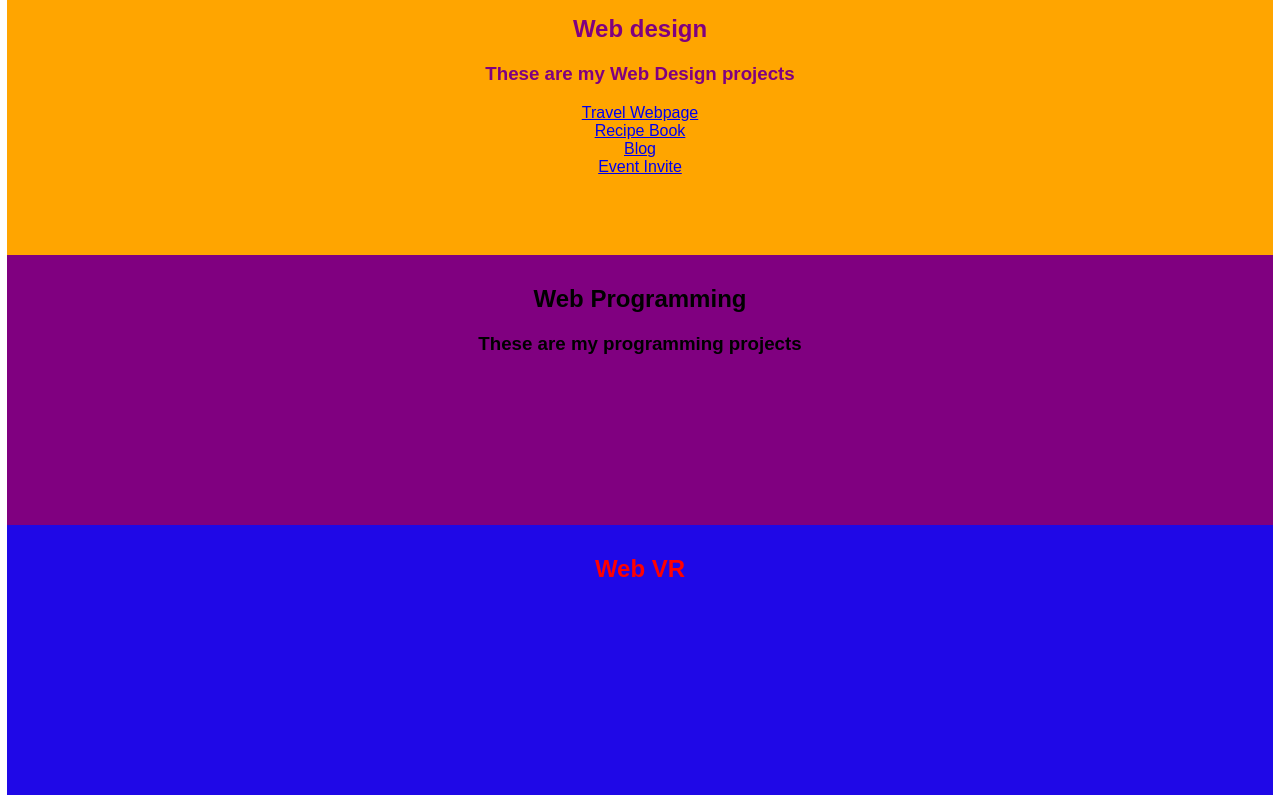
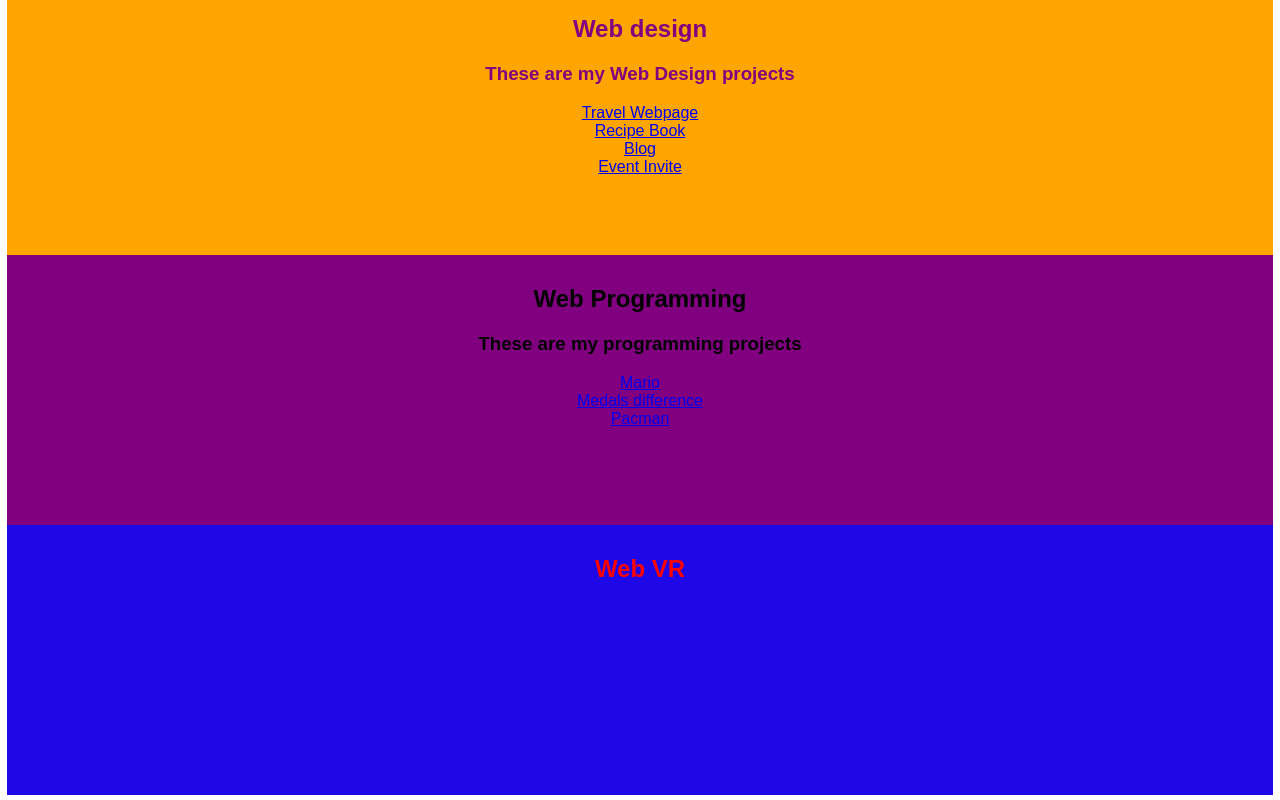
Before and after one commit to asfmcs/portfolio-22paez6490, a plain HTML site: page index.html in a window 1280 px wide. Shown: the part 926-1726 px from the top of the page. Drawn offline with Linux system fonts and the light colour scheme.

Commit message:
Update index.html

```diff
--- a/index.html
+++ b/index.html
@@ -41,7 +41,9 @@
 <div class="program">
   <h2 id="webp">Web Programming</h2>
   <h3>These are my programming projects</h3>
-  <a href=""></a><br>
+  <a href="Mario">Mario</a><br>
+  <a href="Medals calculator">Medals difference</a><br>
+  <a href="Pacman">Pacman</a><br>
 </div>
 <div class="vr">
   <h2 id="webVR">Web VR</h2>
```
